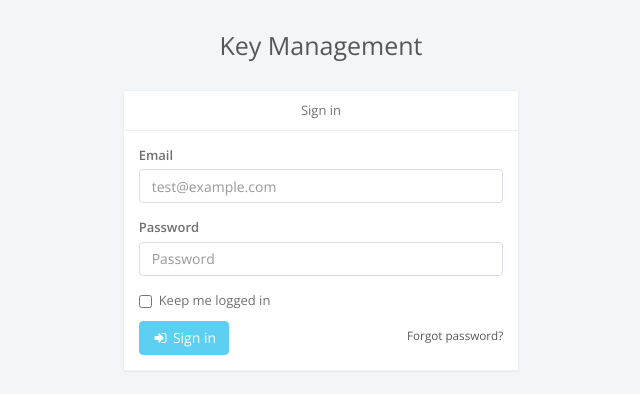
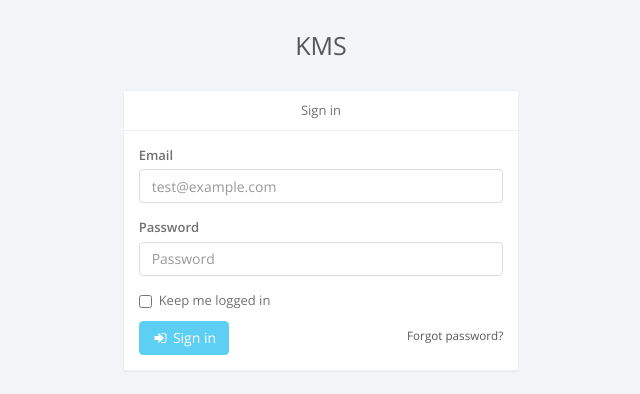
Before and after one commit to arifulhb/key-management-system, a CodeIgniter app: page /index.php/login/index in a window 1280 px wide. Shown: the top 394 px of the page, without its empty margins (319-959 px from the left). Run offline with CodeIgniter, Linux system fonts and the light colour scheme.

Commit message:
Initial commit

```diff
--- a/application/helpers/ahb_helper.php
+++ b/application/helpers/ahb_helper.php
@@ -13,8 +13,8 @@
 function site_data()
     {
 
-        $data['_site_title']='Key Management';
-        $data['_site_description']='SITE DESCRIPTION';
+        $data['_site_title']='KMS';
+        $data['_site_description']='Key Management System';
         $data['_author']='Ariful Haque Bhuiyan';
 
         $CI = get_instance();
--- a/application/views/inc/main_navigation.php
+++ b/application/views/inc/main_navigation.php
@@ -7,7 +7,7 @@
       <span class="icon-bar"></span>
       <span class="icon-bar"></span>
     </button>
-      <a class="navbar-brand active" href="<?php echo base_url();?>">Key Management System</a>
+      <a class="navbar-brand active" href="<?php echo base_url();?>"><?php echo $_site_title;?></a>
   </div>
 
   <!-- Collect the nav links, forms, and other content for toggling -->
```
Also changed, not shown: README.md.
